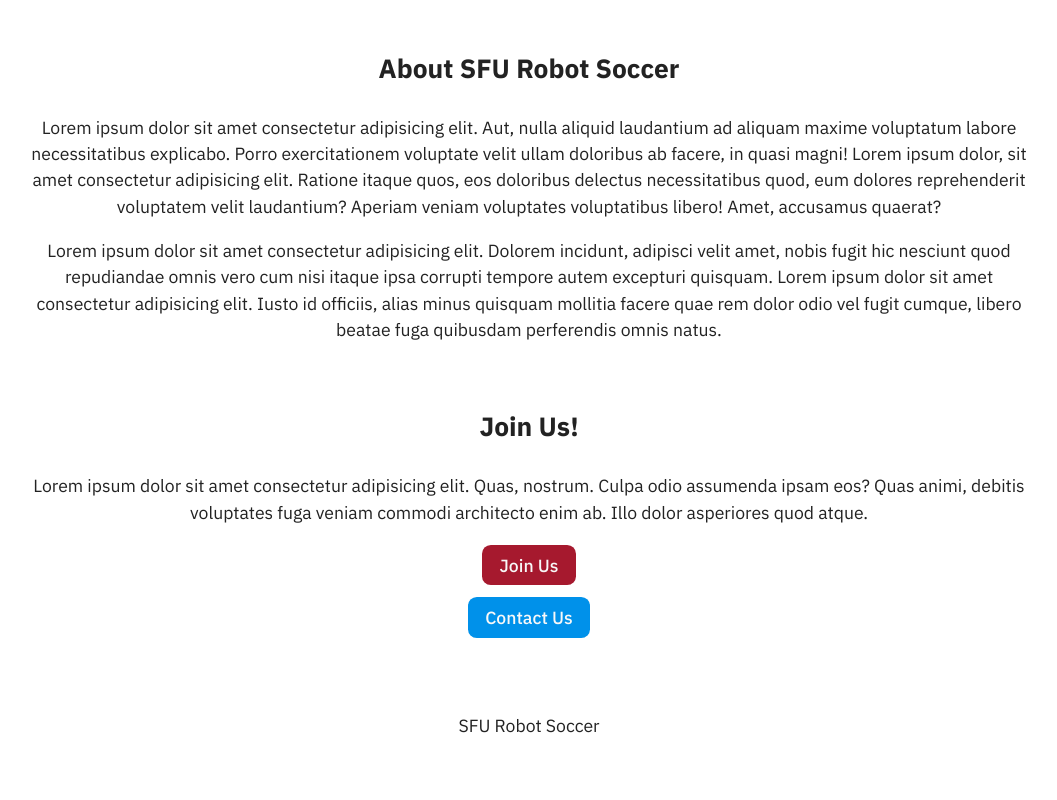
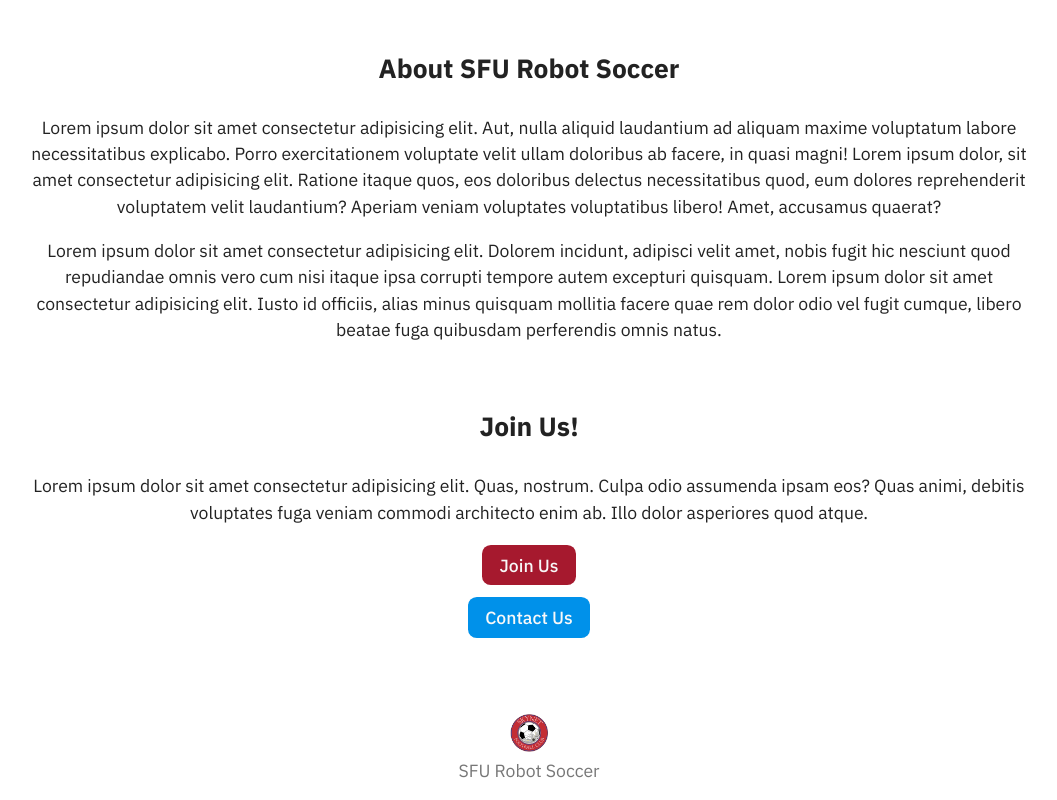
Before and after one commit to tonyma99/sfuskynet.ca, a SvelteKit app: page / in a window 1280 px wide. Shown: the part 921-1721 px from the top of the page, without its empty margins (111-1168 px from the left). Before the commit the page ends 1678 px from the top, so only its background shows below. Built offline with nearby package versions, Linux system fonts and the light colour scheme.

Commit message:
Modify homepage and footer styling

```diff
--- a/src/routes/+layout.svelte
+++ b/src/routes/+layout.svelte
@@ -11,6 +11,7 @@
     </main>
 
     <footer>
+		<img src="/logo.png" alt="SFU Robot Socccer Club team logo" width=42>
         <p>SFU Robot Soccer</p>
     </footer>
 </div>
@@ -34,10 +35,16 @@
 	}
 
 	footer {
-        color: #54585A;
 		display: flex;
 		flex-direction: column;
 		justify-content: center;
 		align-items: center;
+		padding: 1rem 0;
+	}
+
+	footer p {
+		margin: 0;
+		margin-top: 4px;
+		color: #777;
 	}
 </style>
--- a/src/routes/+page.svelte
+++ b/src/routes/+page.svelte
@@ -69,7 +69,6 @@
         color: #f8f8f8;
         margin: 0 auto;
         padding: 0 1rem;
-        text-transform: uppercase;
         max-width: 64rem;
     }
 
@@ -80,6 +79,7 @@
     .intro--heading {
         font-size: 4em;
         line-height: 1;
+        text-transform: uppercase;
     }
 
     .intro--text {
@@ -133,7 +133,6 @@
 
         .intro--text {
             font-size: 1.2em;
-            font-weight: 500;
             margin-top: 1rem;
             line-height: 1.2;
         }
```
